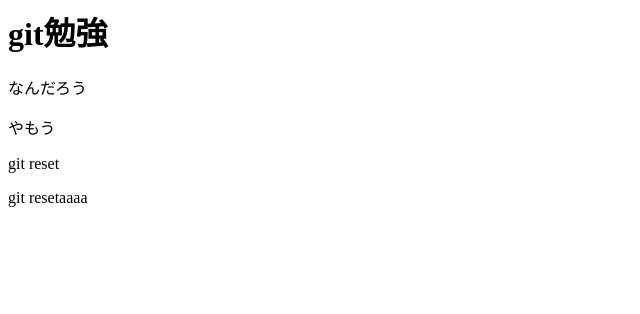
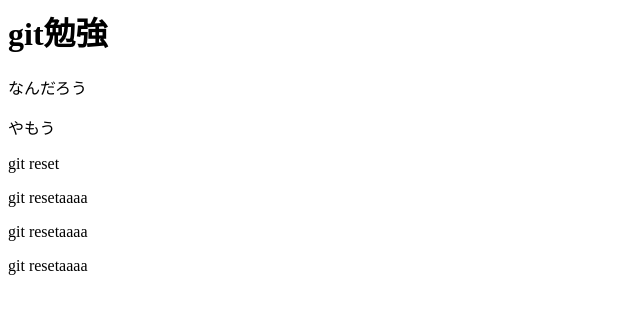
Before and after one commit to mysadadonald/git-_tutorial, a plain HTML site: page index.html in a window 1280 px wide. Shown: the whole page, without its empty margins (0-640 px from the left). Drawn offline with Linux system fonts and the light colour scheme.

Commit message:
<commit>

```diff
--- a/index.html
+++ b/index.html
@@ -3,3 +3,5 @@
 <p>やもう</p>
 <p>git reset</p>
 <p>git resetaaaa</p>
+<p>git resetaaaa</p>
+<p>git resetaaaa</p>
```
